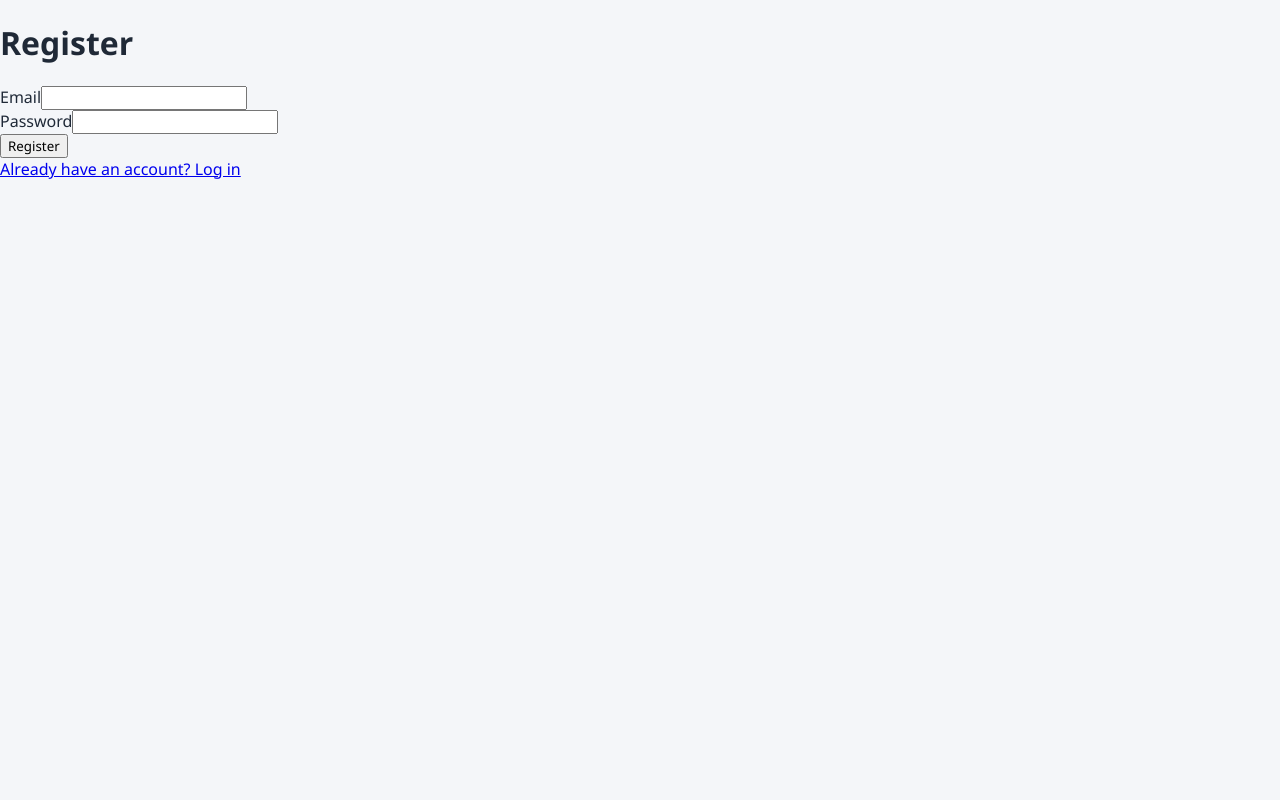
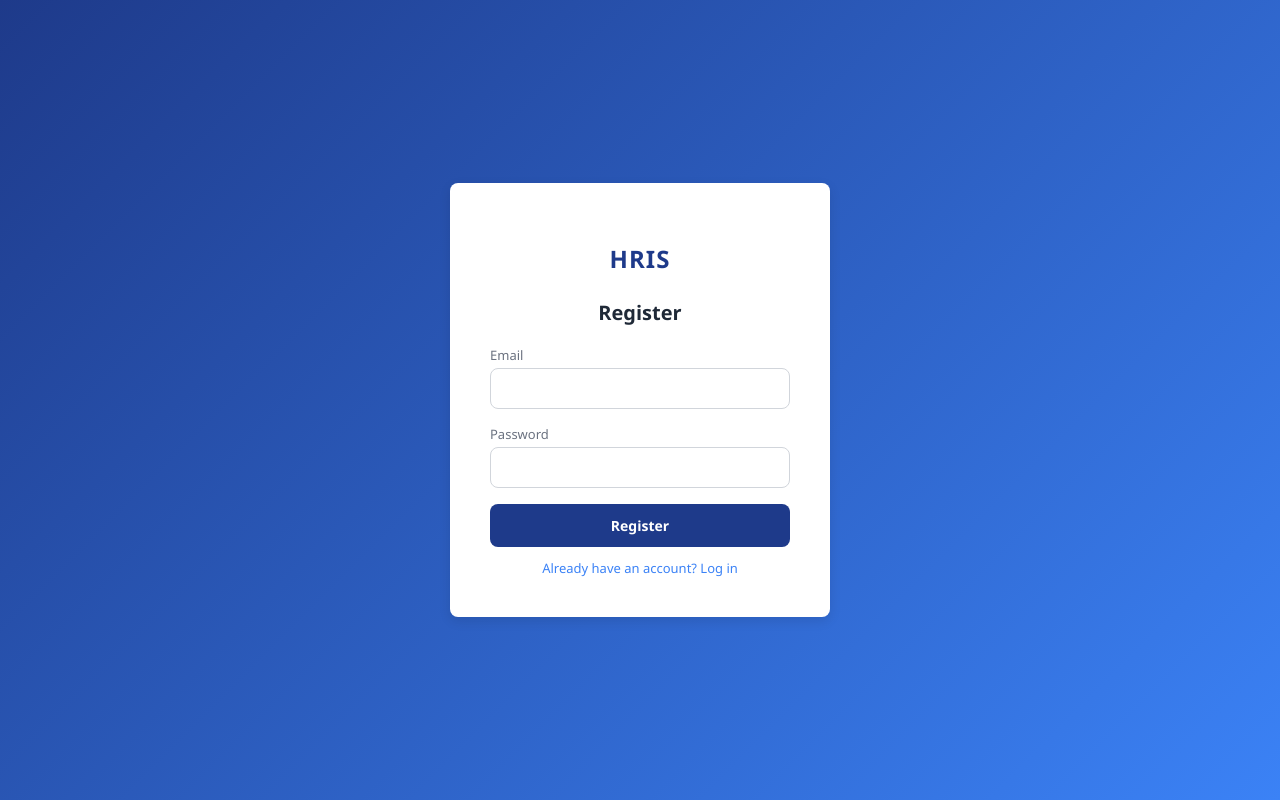
Before and after one commit to pawiee-sensei/hris-system, a React app in the folder frontend/: page /register in a window 1280 px wide. Built offline with nearby package versions, Linux system fonts and the light colour scheme; no server answers; the HTML template or start-up script is replaced by a standard one.

Commit message:
style: apply consistent card-based design to all auth pages

```diff
--- /dev/null
+++ b/frontend/src/components/AppLayout.css
@@ -0,0 +1,21 @@
+.app-layout {
+    display: flex;
+    min-height: 100vh;
+}
+
+.app-content {
+    flex: 1;
+    padding: 32px 40px;
+    animation: fadeIn 0.3s ease;
+}
+
+@keyframes fadeIn {
+    from {
+        opacity: 0;
+        transform: translateY(6px);
+    }
+    to {
+        opacity: 1;
+        transform: translateY(0);
+    }
+}
--- a/frontend/src/components/AppLayout.jsx
+++ b/frontend/src/components/AppLayout.jsx
@@ -1,10 +1,11 @@
 import Sidebar from "./Sidebar";
+import "./AppLayout.css";
 
 const AppLayout = ({ children }) => {
     return (
-        <div style={{ display: "flex" }}>
+        <div className="app-layout">
             <Sidebar />
-            <main style={{ flex: 1 }}>
+            <main className="app-content">
                 {children}
             </main>
         </div>
--- /dev/null
+++ b/frontend/src/pages/auth/AuthLayout.css
@@ -0,0 +1,104 @@
+.auth-page {
+    min-height: 100vh;
+    display: flex;
+    align-items: center;
+    justify-content: center;
+    background: linear-gradient(135deg, var(--color-primary) 0%, var(--color-primary-light) 100%);
+}
+
+.auth-card {
+    background-color: var(--color-surface);
+    padding: 40px;
+    border-radius: var(--radius);
+    box-shadow: var(--shadow-md);
+    width: 100%;
+    max-width: 380px;
+    animation: fadeIn 0.4s ease;
+}
+
+.auth-brand {
+    text-align: center;
+    color: var(--color-primary);
+    margin-bottom: 24px;
+    letter-spacing: 1px;
+}
+
+.auth-card h1 {
+    font-size: 20px;
+    margin-bottom: 20px;
+    text-align: center;
+}
+
+.auth-card form {
+    display: flex;
+    flex-direction: column;
+    gap: 16px;
+}
+
+.auth-card label {
+    font-size: 13px;
+    color: var(--color-text-muted);
+    margin-bottom: 4px;
+    display: block;
+}
+
+.auth-card input {
+    width: 100%;
+    padding: 10px 12px;
+    border: 1px solid var(--color-border);
+    border-radius: var(--radius);
+    font-size: 14px;
+    transition: var(--transition);
+}
+
+.auth-card input:focus {
+    outline: none;
+    border-color: var(--color-primary-light);
+    box-shadow: 0 0 0 3px rgba(59, 130, 246, 0.15);
+}
+
+.auth-card button[type="submit"] {
+    background-color: var(--color-primary);
+    color: #ffffff;
+    border: none;
+    padding: 12px;
+    border-radius: var(--radius);
+    font-size: 14px;
+    font-weight: 600;
+    transition: var(--transition);
+}
+
+.auth-card button[type="submit"]:hover {
+    background-color: var(--color-primary-light);
+    transform: translateY(-1px);
+    box-shadow: var(--shadow-sm);
+}
+
+.auth-card a {
+    color: var(--color-primary-light);
+    font-size: 13px;
+    text-decoration: none;
+    display: block;
+    text-align: center;
+    margin-top: 12px;
+}
+
+.auth-card a:hover {
+    text-decoration: underline;
+}
+
+.auth-error {
+    background-color: #fee2e2;
+    color: var(--color-error);
+    padding: 10px 12px;
+    border-radius: var(--radius);
+    font-size: 13px;
+}
+
+.auth-success {
+    background-color: #dcfce7;
+    color: var(--color-success);
+    padding: 10px 12px;
+    border-radius: var(--radius);
+    font-size: 13px;
+}
--- /dev/null
+++ b/frontend/src/pages/auth/AuthLayout.jsx
@@ -0,0 +1,14 @@
+import "./AuthLayout.css";
+
+const AuthLayout = ({ children }) => {
+    return (
+        <div className="auth-page">
+            <div className="auth-card">
+                <h2 className="auth-brand">HRIS</h2>
+                {children}
+            </div>
+        </div>
+    );
+};
+
+export default AuthLayout;
--- a/frontend/src/pages/auth/ForgotPassword.jsx
+++ b/frontend/src/pages/auth/ForgotPassword.jsx
@@ -2,6 +2,7 @@ import { useState } from "react";
 import { Link } from "react-router-dom";
 import { forgotPassword } from "../../api/authApi";
 import getErrorMessage from "../../utils/getErrorMessage";
+import AuthLayout from "./AuthLayout";
 
 const ForgotPassword = () => {
     const [email, setEmail] = useState("");
@@ -21,13 +22,13 @@ const ForgotPassword = () => {
     };
 
     return (
-        <div>
+        <AuthLayout>
             <h1>Forgot Password</h1>
 
-            {error && <p>{error}</p>}
+            {error && <p className="auth-error">{error}</p>}
 
             {submitted ? (
-                <p>If that email exists, a reset link has been sent. Check your inbox.</p>
+                <p className="auth-success">If that email exists, a reset link has been sent. Check your inbox.</p>
             ) : (
                 <form onSubmit={handleSubmit}>
                     <div>
@@ -45,7 +46,7 @@ const ForgotPassword = () => {
             )}
 
             <Link to="/login">Back to login</Link>
-        </div>
+        </AuthLayout>
     );
 };
 
--- a/frontend/src/pages/auth/Login.jsx
+++ b/frontend/src/pages/auth/Login.jsx
@@ -3,6 +3,7 @@ import { useNavigate, Link } from "react-router-dom";
 import { loginUser } from "../../api/authApi";
 import useAuth from "../../hooks/useAuth";
 import getErrorMessage from "../../utils/getErrorMessage";
+import AuthLayout from "./AuthLayout";
 
 const Login = () => {
     const [email, setEmail] = useState("");
@@ -26,10 +27,10 @@ const Login = () => {
     };
 
     return (
-        <div>
+        <AuthLayout>
             <h1>Login</h1>
 
-            {error && <p>{error}</p>}
+            {error && <p className="auth-error">{error}</p>}
 
             <form onSubmit={handleSubmit}>
                 <div>
@@ -56,9 +57,8 @@ const Login = () => {
             </form>
 
             <Link to="/forgot-password">Forgot password?</Link>
-            <br />
             <Link to="/register">Don't have an account? Register</Link>
-        </div>
+        </AuthLayout>
     );
 };
 
--- a/frontend/src/pages/auth/Register.jsx
+++ b/frontend/src/pages/auth/Register.jsx
@@ -2,6 +2,7 @@ import { useState } from "react";
 import { useNavigate, Link } from "react-router-dom";
 import { registerUser } from "../../api/authApi";
 import getErrorMessage from "../../utils/getErrorMessage";
+import AuthLayout from "./AuthLayout";
 
 const Register = () => {
     const [email, setEmail] = useState("");
@@ -25,11 +26,11 @@ const Register = () => {
     };
 
     return (
-        <div>
+        <AuthLayout>
             <h1>Register</h1>
 
-            {error && <p>{error}</p>}
-            {success && <p>Account created! Redirecting to login...</p>}
+            {error && <p className="auth-error">{error}</p>}
+            {success && <p className="auth-success">Account created! Redirecting to login...</p>}
 
             <form onSubmit={handleSubmit}>
                 <div>
@@ -56,7 +57,7 @@ const Register = () => {
             </form>
 
             <Link to="/login">Already have an account? Log in</Link>
-        </div>
+        </AuthLayout>
     );
 };
 
--- a/frontend/src/pages/auth/ResetPassword.jsx
+++ b/frontend/src/pages/auth/ResetPassword.jsx
@@ -2,6 +2,7 @@ import { useState } from "react";
 import { useNavigate, useSearchParams, Link } from "react-router-dom";
 import { resetPassword } from "../../api/authApi";
 import getErrorMessage from "../../utils/getErrorMessage";
+import AuthLayout from "./AuthLayout";
 
 const ResetPassword = () => {
     const [searchParams] = useSearchParams();
@@ -33,11 +34,11 @@ const ResetPassword = () => {
     };
 
     return (
-        <div>
+        <AuthLayout>
             <h1>Reset Password</h1>
 
-            {error && <p>{error}</p>}
-            {success && <p>Password reset successfully. Redirecting to login...</p>}
+            {error && <p className="auth-error">{error}</p>}
+            {success && <p className="auth-success">Password reset successfully. Redirecting to login...</p>}
 
             {!success && (
                 <form onSubmit={handleSubmit}>
@@ -66,7 +67,7 @@ const ResetPassword = () => {
             )}
 
             <Link to="/login">Back to login</Link>
-        </div>
+        </AuthLayout>
     );
 };
 
```
